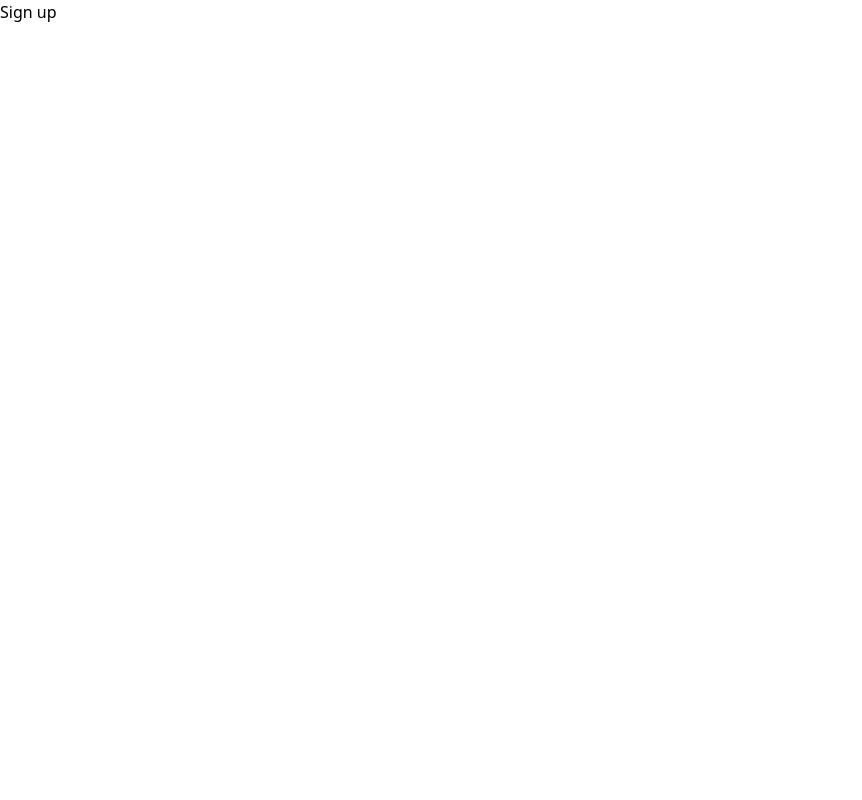
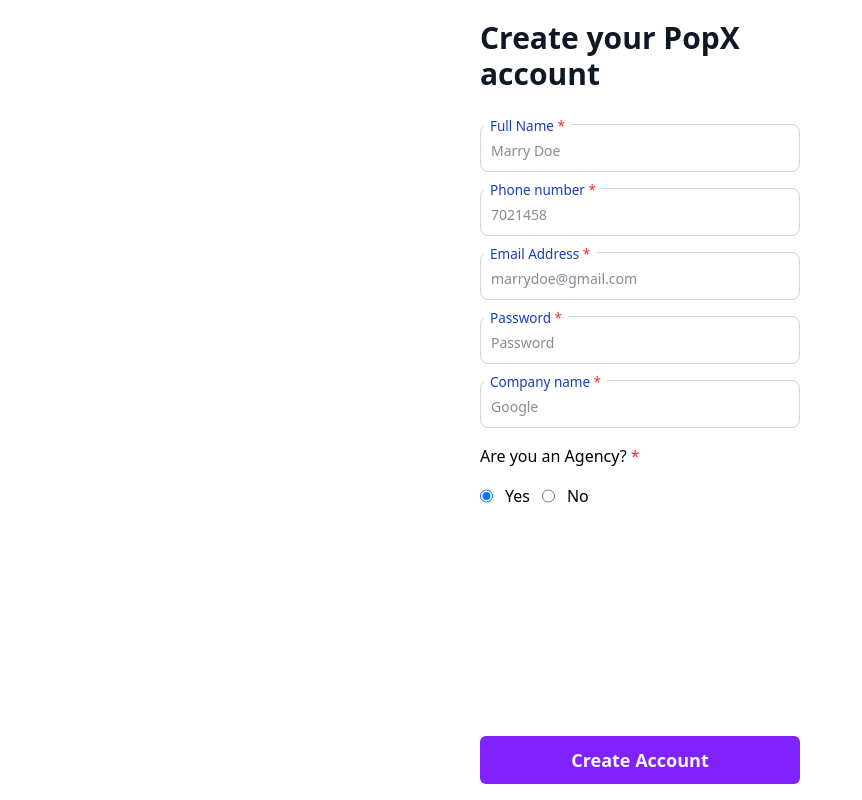
Before and after one commit to Shumaila-sayed/popx, a React (Vite) app: page /sign-up in a window 1280 px wide. Shown: the whole page, without its empty margins (0-862 px from the left). Built offline with nearby package versions, Linux system fonts and the light colour scheme.

Commit message:
Implement sign up page

```diff
--- a/src/components/Button.jsx
+++ b/src/components/Button.jsx
@@ -3,7 +3,7 @@ const Button = ({ role, text }) => {
 		<>
 			<button
 				className={`font-semibold px-4 py-2 rounded-md h-12 text-[18px] w-full cursor-pointer ${
-					role === 'primary' ? 'bg-violet-600 text-gray-50' : 'bg-gray-300 '
+					role === 'primary' ? 'bg-violet-600 text-gray-50 hover:bg-violet-800' : 'bg-gray-300 hover:bg-gray-400'
 				}`}
 			>
 				{text}
--- a/src/components/Input.jsx
+++ b/src/components/Input.jsx
@@ -12,7 +12,7 @@ const Input = ({ type, text, placeholder, name }) => {
 				htmlFor={name}
 				className='absolute text-lg text-blue-800  transform scale-75 -translate-y-4 top-1 z-10 origin-[0] bg-white px-2 start-1'
 			>
-				{text}
+				{text} <span className="text-red-500 text-md">*</span>
 			</label>
 		</div>
 	);
--- a/src/pages/Sign-up.jsx
+++ b/src/pages/Sign-up.jsx
@@ -1,5 +1,83 @@
-const SignUp  = () => {
-	return <div>Sign up</div>;
+import Input from '../components/Input';
+import { NavLink } from 'react-router-dom';
+import Button from '../components/Button';
+
+const SignUp = () => {
+	return (
+		<div className='min-h-screen flex flex-col mx-10 pt-10 md:max-w-[20em] md:m-auto md:pt-2'>
+			<h1 className='text-3xl font-bold mb-8 mt-3 text-gray-900'>
+				Create your PopX account
+			</h1>
+			<div className='flex flex-col flex-grow'>
+				<form
+					action=''
+					className='flex flex-col gap-4 flex-grow'
+				>
+					<Input
+						type='text'
+						placeholder='Marry Doe'
+						text='Full Name'
+						name='f-name'
+					/>
+					<Input
+						type='tel'
+						placeholder='7021458'
+						text='Phone number'
+						name='p-num'
+					/>
+					<Input
+						type='email'
+						placeholder='marrydoe@gmail.com'
+						text='Email Address'
+						name='e-mail'
+					/>
+					<Input
+						type='password'
+						placeholder='Password'
+						text='Password'
+						name='p-word'
+					/>
+					<Input
+						type='text'
+						placeholder='Google'
+						text='Company name'
+						name='c-name'
+					/>
+					<p>
+						Are you an Agency? <span className='text-red-500 text-md'>*</span>
+					</p>
+					<div className='flex gap-3'>
+						<input
+							type='radio'
+							id='yes'
+							name='agency'
+							value='Yes'
+							defaultChecked
+							required
+						/>
+						<label htmlFor='Yes'>Yes</label>
+
+						<input
+							type='radio'
+							id='no'
+							name='agency'
+							value='No'
+						/>
+						<label htmlFor='no'>No</label>
+					</div>
+					<div className='mt-auto mb-10 md:mb-4'>
+						<NavLink to='/settings'>
+							<Button
+								type='submit'
+								role='primary'
+								text='Create Account'
+							/>
+						</NavLink>
+					</div>
+				</form>
+			</div>
+		</div>
+	);
 };
 
 export default SignUp;
```
